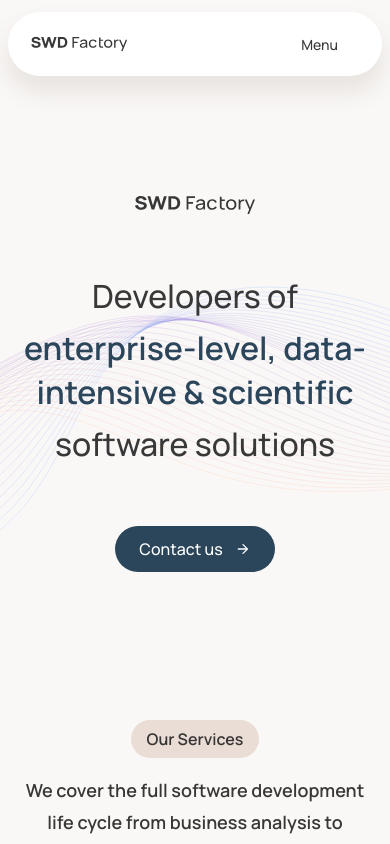
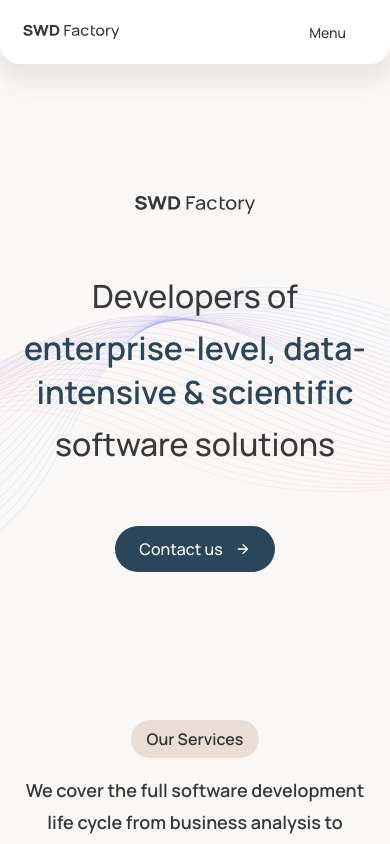
Before and after one commit to LanxyT1/swd-landing-demo, a Next.js app: page / in a window 390 px wide. Shown: the top 844 px of the page. Built offline with nearby package versions, Linux system fonts and the light colour scheme.

Commit message:
Reworked header

```diff
--- a/src/components/header/Header.module.scss
+++ b/src/components/header/Header.module.scss
@@ -117,11 +117,12 @@
 @media (max-width: 768px) {
   .headerWrapper {
     .header {
-      top: $indent-mini-plus;
+      top: 0;
 
       .headerContainer {
+        border-radius: 0 0 $border-radius-medium $border-radius-medium;
         padding: 0 $indent-main;
-        margin: 0 $indent-mini;
+        margin: 0;
 
         .topSection {
           margin: 0;
```
